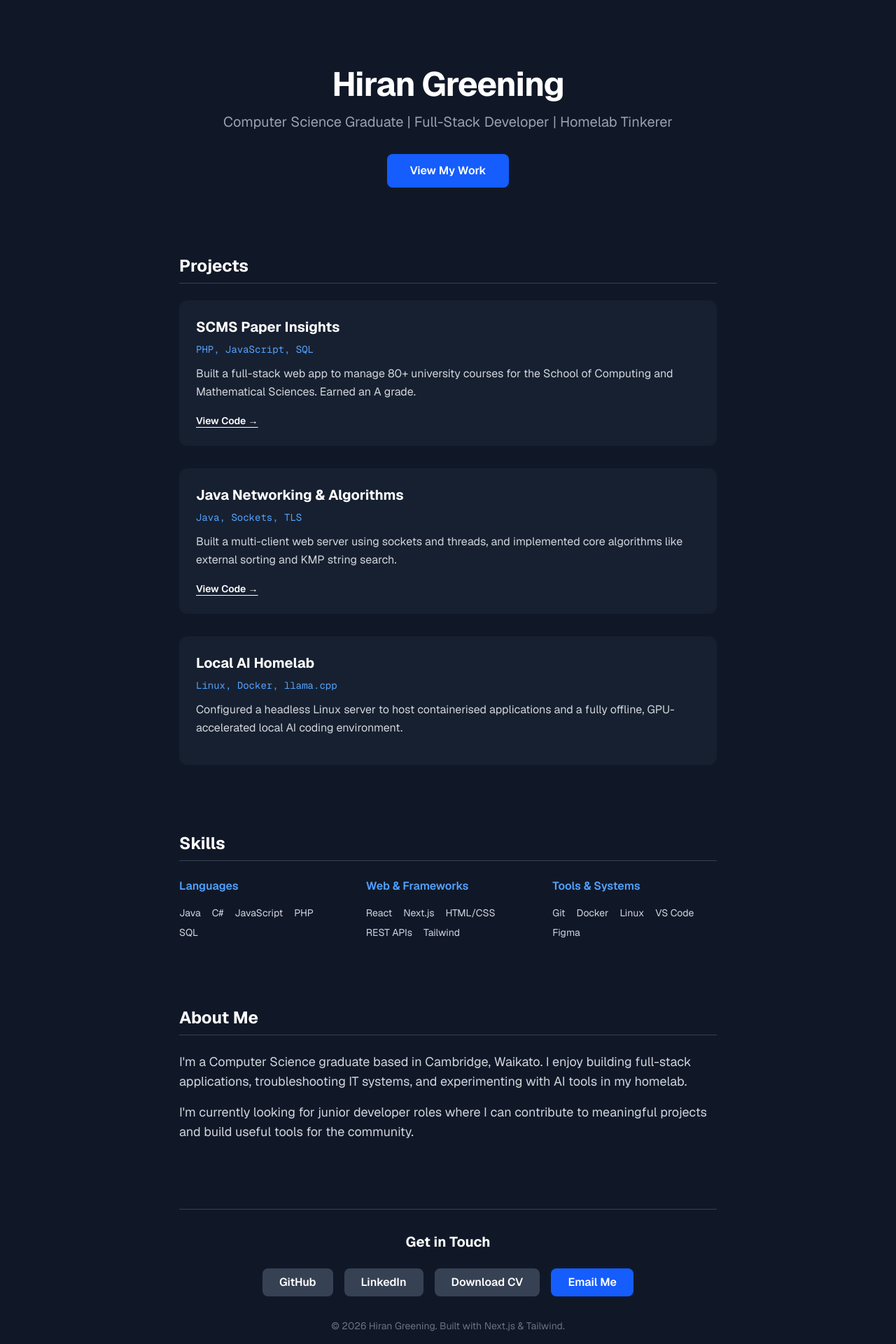
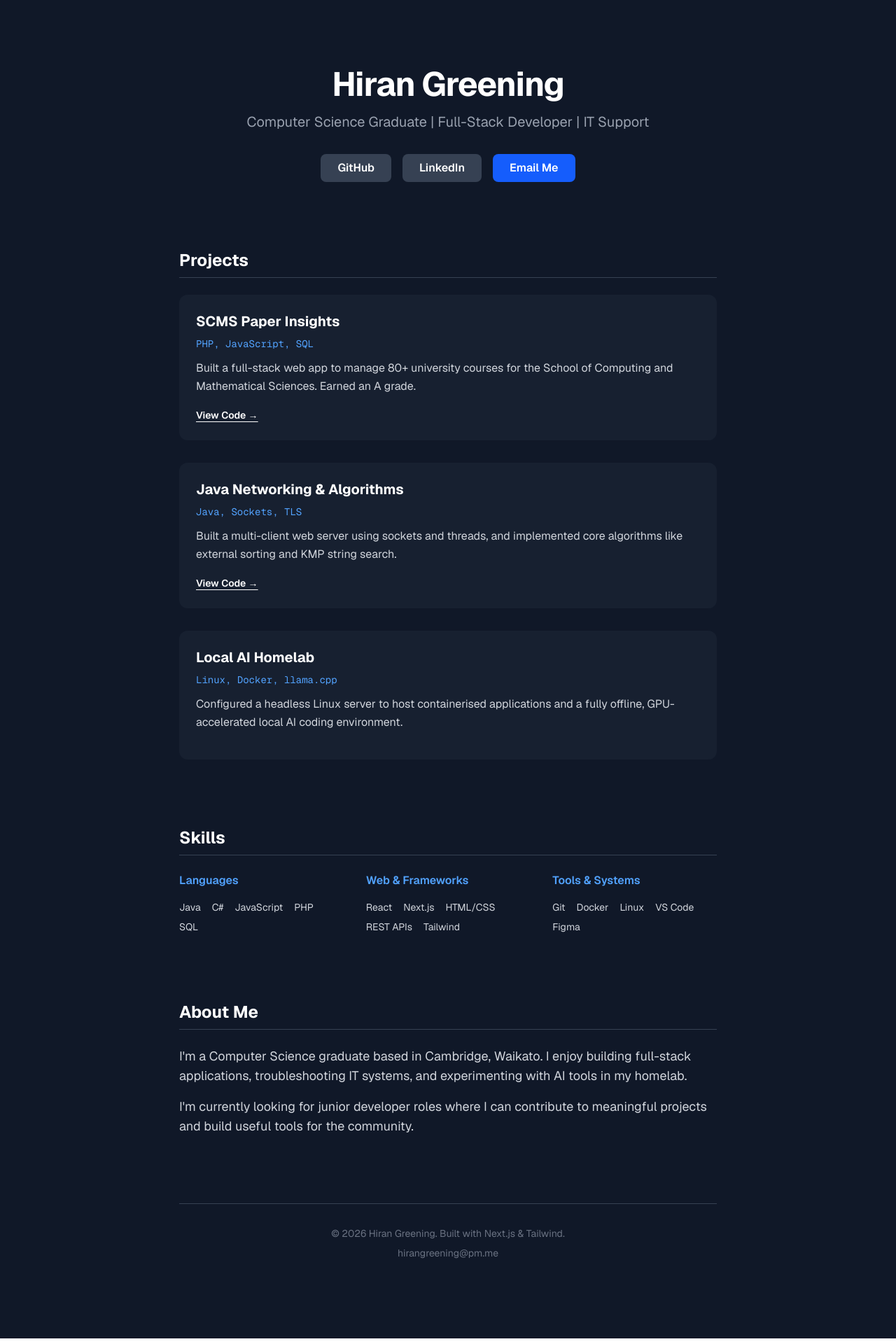
Before and after one commit to hirangreening/my-portfolio, a Next.js app: page / in a window 1280 px wide. Shown: the top 1920 px of the page at 70% size. Built offline with nearby package versions, Linux system fonts and the light colour scheme.

Commit message:
style: update footer layout and enhance contact section with links

```diff
--- a/app/page.tsx
+++ b/app/page.tsx
@@ -1,15 +1,12 @@
 import { cacheLife } from 'next/cache';
 
-// 1. The cached function that calculates the year ONCE
 async function getCopyrightYear() {
   'use cache';
   cacheLife('max');
   return new Date().getFullYear();
 }
 
-// 2. The main component (must be async to await the year)
 export default async function Home() {
-  // 3. Call the function and store it
   const currentYear = await getCopyrightYear();
 
   const projects = [
@@ -41,19 +38,27 @@ export default async function Home() {
 
   return (
     <main className="min-h-screen p-8 md:p-24 bg-gray-900 text-white font-sans flex flex-col">
-      {/* Hero Section */}
+      {/* Hero Section - Contact Icons moved here */}
       <section className="max-w-3xl mx-auto mb-24 text-center">
         <h1 className="text-5xl font-bold mb-4 tracking-tight">Hiran Greening</h1>
         <p className="text-xl text-gray-400 mb-8">
-          Computer Science Graduate | Full-Stack Developer | Homelab Tinkerer
+          Computer Science Graduate | Full-Stack Developer | IT Support
         </p>
-        <a href="#projects" className="bg-blue-600 px-8 py-3 rounded-lg font-semibold hover:bg-blue-700 transition inline-block">
-          View My Work
-        </a>
+        <div className="flex justify-center gap-4 flex-wrap">
+          <a href="https://github.com/hirangreening" target="_blank" rel="noopener noreferrer" className="bg-gray-700 px-6 py-2 rounded-lg font-semibold hover:bg-gray-600 transition">
+            GitHub
+          </a>
+          <a href="https://linkedin.com/in/hiran-greening" target="_blank" rel="noopener noreferrer" className="bg-gray-700 px-6 py-2 rounded-lg font-semibold hover:bg-gray-600 transition">
+            LinkedIn
+          </a>
+          <a href="mailto:hirangreening@pm.me" className="bg-blue-600 px-6 py-2 rounded-lg font-semibold hover:bg-blue-700 transition">
+            Email Me
+          </a>
+        </div>
       </section>
 
-      {/* Projects Section */}
-      <section id="projects" className="max-w-3xl mx-auto mb-24 w-full">
+      {/* Projects Section - First */}
+      <section className="max-w-3xl mx-auto mb-24 w-full">
         <h2 className="text-2xl font-bold mb-6 border-b border-gray-700 pb-2">Projects</h2>
         <div className="grid gap-8">
           {projects.map((project, index) => (
@@ -71,7 +76,7 @@ export default async function Home() {
         </div>
       </section>
 
-      {/* Skills Section */}
+      {/* Skills Section - Second */}
       <section className="max-w-3xl mx-auto mb-24 w-full">
         <h2 className="text-2xl font-bold mb-6 border-b border-gray-700 pb-2">Skills</h2>
         <div className="grid md:grid-cols-3 gap-8">
@@ -90,7 +95,7 @@ export default async function Home() {
         </div>
       </section>
 
-      {/* About Section */}
+      {/* About Section - Third */}
       <section className="max-w-3xl mx-auto mb-24 w-full">
         <h2 className="text-2xl font-bold mb-6 border-b border-gray-700 pb-2">About Me</h2>
         <div className="text-gray-300 space-y-4 text-lg">
@@ -103,25 +108,13 @@ export default async function Home() {
         </div>
       </section>
 
-      {/* Contact / Footer */}
-      <footer className="max-w-3xl mx-auto w-full border-t border-gray-700 pt-8 pb-12 text-center mt-auto">
-        <h2 className="text-xl font-bold mb-6">Get in Touch</h2>
-        <div className="flex justify-center gap-4 flex-wrap">
-          <a href="https://github.com/hirangreening" target="_blank" rel="noopener noreferrer" className="bg-gray-700 px-6 py-2 rounded-lg font-semibold hover:bg-gray-600 transition">
-            GitHub
-          </a>
-          <a href="https://linkedin.com/in/hiran-greening" target="_blank" rel="noopener noreferrer" className="bg-gray-700 px-6 py-2 rounded-lg font-semibold hover:bg-gray-600 transition">
-            LinkedIn
-          </a>
-          <a href="/cv.pdf" target="_blank" rel="noopener noreferrer" className="bg-gray-700 px-6 py-2 rounded-lg font-semibold hover:bg-gray-600 transition">
-            Download CV
-          </a>
-          <a href="mailto:hirangreening@pm.me" className="bg-blue-600 px-6 py-2 rounded-lg font-semibold hover:bg-blue-700 transition">
-            Email Me
-          </a>
-        </div>
-        <p className="text-gray-500 text-sm mt-8">
+      {/* Minimal Footer */}
+      <footer className="max-w-3xl mx-auto w-full border-t border-gray-700 pt-8 pb-4 text-center mt-auto">
+        <p className="text-gray-500 text-sm">
           &copy; {currentYear} Hiran Greening. Built with Next.js & Tailwind.
+        </p>
+        <p className="text-gray-500 text-sm mt-2">
+          <a href="mailto:hirangreening@pm.me" className="hover:text-blue-400 transition">hirangreening@pm.me</a>
         </p>
       </footer>
     </main>
```
